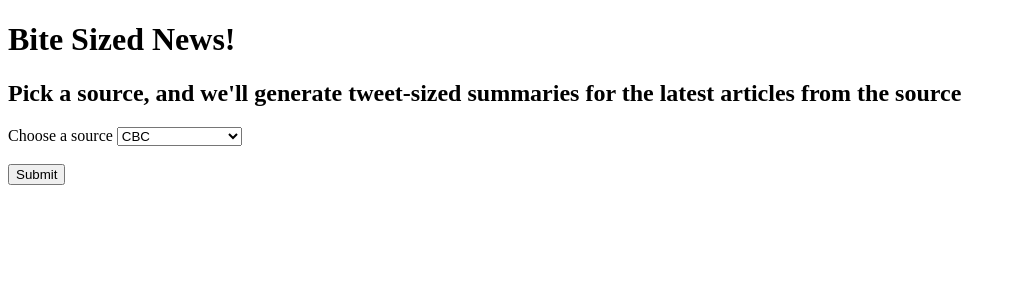
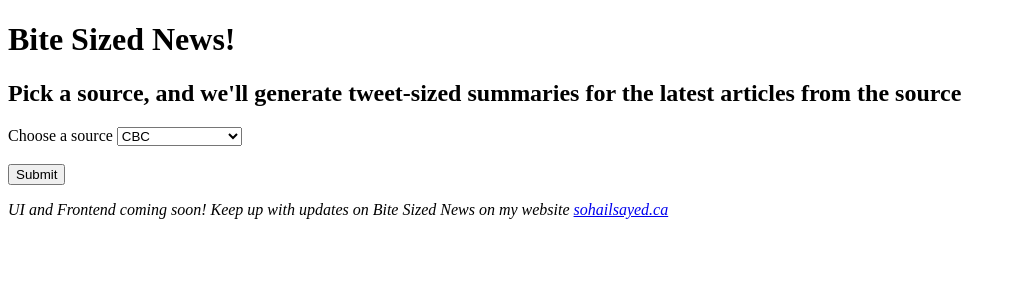
Before and after one commit to SohailSayed/newsBits, a Flask app: page / in a window 1280 px wide. Shown: the top 300 px of the page, without its empty margins (0-1016 px from the left). Run offline with Flask 3, Linux system fonts and the light colour scheme.

Commit message:
include link to personal site

```diff
--- a/templates/index.html
+++ b/templates/index.html
@@ -19,5 +19,7 @@
             <br><br>
             <input type="submit" value="Submit">
           </form>
+          <break></break>
+          <p><i>UI and Frontend coming soon! Keep up with updates on Bite Sized News on my website <a href="https://sohailsayed.ca/">sohailsayed.ca</a></i></p>
     </body>
 </html>
```
